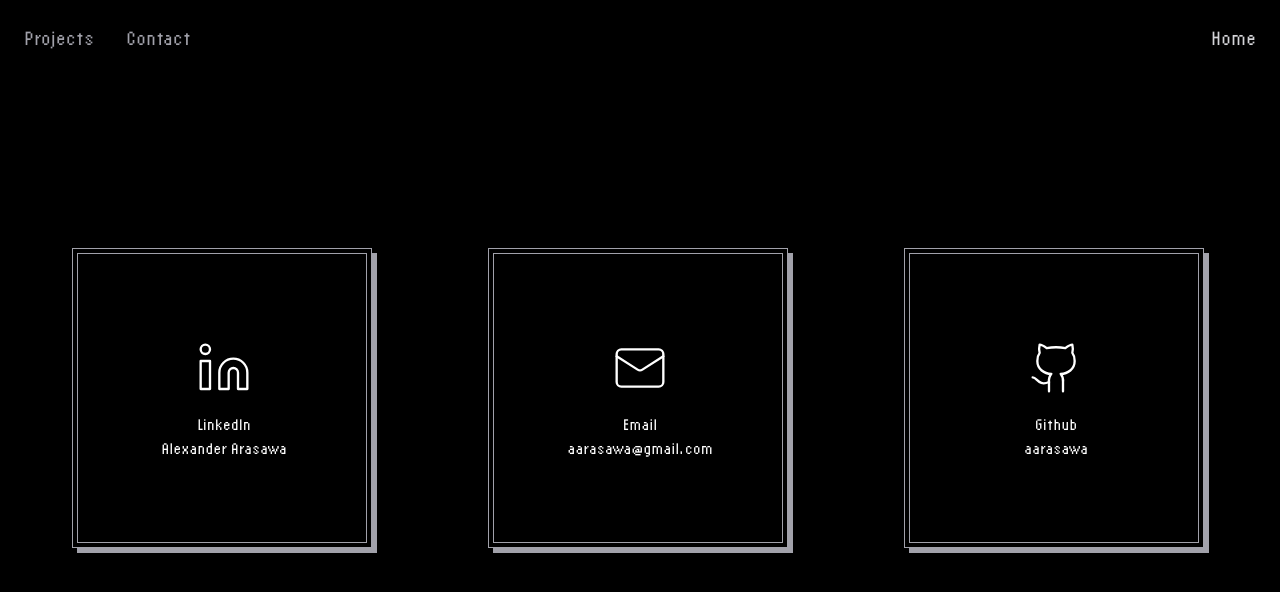
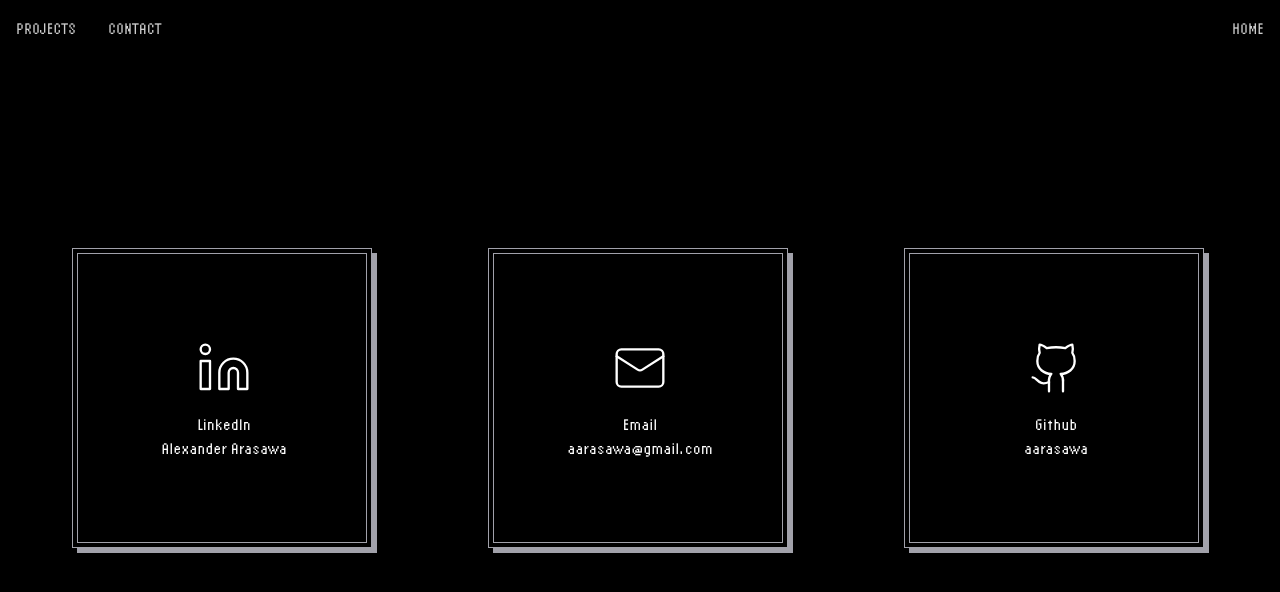
Before and after one commit to aarasawa/aarasawa.dev, a Next.js app: page /contact in a window 1280 px wide. Shown: the top 592 px of the page. Built offline with nearby package versions, Linux system fonts and the light colour scheme.

Commit message:
Commit to work on remotely, styling midway done

```diff
--- /dev/null
+++ b/app/components/Navigation/MobileNavigation/MobileNavigation.module.css
@@ -0,0 +1,67 @@
+.header {
+  position: fixed;
+  top: 0;
+  width: 100%;
+  background: rgba(0, 0, 0, 0.5);
+  border-bottom: 1px solid transparent;
+  backdrop-filter: blur(10px);
+  z-index: 50;
+}
+
+.container {
+  display: flex;
+  justify-content: space-between;
+  align-items: center;
+  padding: 1rem;
+}
+
+.menuButton {
+  color: #ccc;
+  cursor: pointer;
+}
+
+.menuButton:hover {
+  color: #fff;
+}
+
+.menu {
+  position: absolute;
+  font-size: 30px;
+  top: 100%;
+  left: 0;
+  right: 0;
+  background: transparent;
+  padding: 1rem;
+  display: flex;
+  flex-direction: column;
+  align-items: center;
+  z-index: 50;
+}
+
+.menuItem {
+  color: #ccc;
+  margin: 0.5rem 0;
+  text-align: center;
+}
+
+.menuItem:hover {
+  color: #fff;
+}
+
+.backdrop {
+  position: fixed;
+  inset: 0;
+  backdrop-filter: blur(10px);
+  z-index: 40;
+}
+
+.homeButton {
+  color: #ccc;
+  text-decoration: none;
+  margin-right: 1rem;
+  z-index: 100;
+}
+
+.activeTab {
+  font-weight: bold;
+}
--- /dev/null
+++ b/app/components/Navigation/MobileNavigation/MobileNavigation.tsx
@@ -0,0 +1,51 @@
+import React, { useState } from 'react';
+import { Menu, X } from 'lucide-react';
+import Link from 'next/link';
+import styles from './MobileNavigation.module.css';
+
+const MobileNavigation: React.FC = () => {
+  const [isMenuOpen, setIsMenuOpen] = useState(false);
+  const [activeTab, setActiveTab] = useState<string | null>(null);
+
+  const navigation = [
+    { name: 'HOME', href: '/home' },
+    { name: 'PROJECTS', href: '/projects' },
+    { name: 'CONTACT', href: '/contact' },
+  ];
+
+  const toggleMenu = () => {
+    setIsMenuOpen(!isMenuOpen);
+  };
+
+  const handleTabClick = (href: string) => {
+    setActiveTab(href);
+    setIsMenuOpen(false);
+  };
+
+  return (
+    <header className={styles.header}>
+      {isMenuOpen && <div className={styles.backdrop}></div>}
+      <div className={styles.container}>
+        <button className={styles.menuButton} onClick={toggleMenu}>
+          {isMenuOpen ? <X /> : <Menu />}
+        </button>
+        {isMenuOpen && (
+          <div className={styles.menu}>
+            {navigation.map((item) => (
+              <Link
+                key={item.href}
+                href={item.href}
+                className={`${styles.menuItem} ${activeTab === item.href ? styles.activeTab : ''}`}
+                onClick={() => handleTabClick(item.href)}
+              >
+                {item.name}
+              </Link>
+            ))}
+          </div>
+        )}
+      </div>
+    </header>
+  );
+};
+
+export default MobileNavigation;
--- /dev/null
+++ b/app/components/Navigation/Navigation.module.css
@@ -0,0 +1,46 @@
+.header {
+  position: relative;
+}
+
+.backdrop {
+  position: fixed;
+  inset: 0;
+  backdrop-filter: blur(4px);
+}
+
+.navContainer {
+  position: fixed;
+  inset: 0 0 auto;
+  top: 0;
+  backdrop-filter: blur(10px);
+  z-index: 2;
+  border-bottom: 1px solid transparent;
+  transition: background-color 0.3s ease, border-color 0.3s ease;
+}
+
+.navContainerVisible {
+  background-color: rgba(28, 28, 28, 0.5);
+  border-color: rgba(68, 68, 68, 1);
+}
+
+.navContainerHidden {
+  background-color: rgba(28, 28, 28, 0);
+  border-color: transparent;
+}
+
+.container {
+  display: flex;
+  justify-content: space-between;
+  align-items: center;
+  padding: 20px 30px;
+  margin: 0 auto;
+  font-size: 1.25rem;
+}
+
+.button {
+  color: rgba(160, 160, 160, 1);
+}
+
+.buttonHover {
+  color: rgba(240, 240, 240, 1);
+}
--- a/app/components/Navigation/Navigation.tsx
+++ b/app/components/Navigation/Navigation.tsx
@@ -1,29 +1,9 @@
-"use client";
-import { Home, Menu, X } from "lucide-react";
-import Link from 'next/link';
-import React, { useEffect, useRef, useState } from 'react';
-
-const navigation = [
-	{ name: "Projects", href: "/projects"},
-	{ name: "Contact", href: "/contact"},
-];
+import React, { useEffect, useState } from 'react';
+import MobileNavigation from './MobileNavigation/MobileNavigation';
+import WebNavigation from './WebNavigation/WebNavigation';
 
 const Navigation: React.FC = () => {
-  const ref = useRef<HTMLElement>(null);
-	const [isIntersecting, setIntersecting] = useState(true);
   const [isMobile, setIsMobile] = useState(false);
-	const [isMenuOpen, setIsMenuOpen] = useState(false);
-	const [activeTab, setActiveTab] = useState<string | null>(null);
-
-	useEffect(() => {
-		if (!ref.current) return;
-		const observer = new IntersectionObserver(([entry]) =>
-			setIntersecting(entry.isIntersecting),
-		);
-
-		observer.observe(ref.current);
-		return () => observer.disconnect();
-	}, []);
 
   useEffect(() => {
     const handleResize = () => {
@@ -38,92 +18,7 @@ const Navigation: React.FC = () => {
     };
   }, []);
 
-	const toggleMenu = () => {
-		setIsMenuOpen(!isMenuOpen);
-	};
-
-	const handleTabClick = (href: string) => {
-		if (href === activeTab) {
-				setIsMenuOpen(false);
-		}
-		setActiveTab(href);
-	};
-
-	return (
-    <header ref={ref}>
-      {isMenuOpen && <div className="fixed inset-0 backdrop-blur-xl z-40"></div>}
-      <div
-        className={`fixed inset-x-0 top-0 backdrop-blur z-50 border-b ${
-          isIntersecting
-            ? "bg-zinc-900/0 border-transparent"
-            : "bg-zinc-900/500  border-zinc-800"
-        }`}
-      >
-        <div className="container flex items-center justify-between p-6 mx-auto text-xl relative">
-          {isMobile ? (
-            <>
-              <button
-                className="text-zinc-300 hover:text-zinc-100 z-50"
-                onClick={toggleMenu}
-              >
-                {isMenuOpen ? <X onClick={toggleMenu}/> : <Menu onClick={toggleMenu}/>}
-              </button>
-              <div className="relative">
-                {isMenuOpen && (
-                  <div className="absolute top-20 inset-0 flex justify-center items-center z-40">
-                    <div className="flex flex-col items-center gap-4 bg-zinc-900/500 p-4">
-                      {navigation.map((item, index) => (
-                        <React.Fragment key={item.href}>
-                          <Link
-                            href={item.href}
-                            className={`text-zinc-400 hover:text-zinc-100 ${activeTab === item.href ? 'font-bold' : ''}`}
-                            onClick={() => handleTabClick(item.href)}
-                          >
-                            {item.name}
-                          </Link>
-                          {index !== navigation.length - 1 && (
-                            <div className="h-px w-full bg-zinc-600"/>
-                          )}
-                        </React.Fragment>
-                      ))}
-                    </div>
-                  </div>
-                )}
-              </div>
-            </>
-          ) : (
-              <div className="flex justify-between gap-8">
-
-                  {navigation.map((
-                    item
-                  ) => (
-
-                      <Link
-                        key={item.href}
-                        href={item.href}
-                        className="text-zinc-400 hover:text-zinc-100"
-                      >
-                        {item.name}
-                      </Link>
-
-                  ))}
-
-              </div>
-          )}
-
-
-          <Link
-            href="/home"
-            className="text-zinc-300 hover:text-zinc-100 z-50"
-          >
-            Home
-          </Link>
-
-
-        </div>
-      </div>
-    </header>
-  );
+  return isMobile ? <MobileNavigation /> : <WebNavigation />;
 };
 
 export default Navigation;
--- /dev/null
+++ b/app/components/Navigation/WebNavigation/WebNavigation.module.css
@@ -0,0 +1,28 @@
+.header {
+  position: fixed;
+  top: 0;
+  width: 100%;
+  background: rgba(0, 0, 0, 0.5);
+  border-bottom: 1px solid transparent;
+}
+
+.container {
+  display: flex;
+  justify-content: space-between;
+  align-items: center;
+  padding: 1rem;
+}
+
+.navLinks {
+  display: flex;
+  gap: 2rem;
+}
+
+.navItem {
+  color: #ccc;
+  cursor: pointer;
+}
+
+.navItem:hover {
+  color: #fff;
+}
--- /dev/null
+++ b/app/components/Navigation/WebNavigation/WebNavigation.tsx
@@ -0,0 +1,29 @@
+import React from 'react';
+import Link from 'next/link';
+import styles from './WebNavigation.module.css';
+
+const WebNavigation: React.FC = () => {
+  const navigation = [
+    { name: 'PROJECTS', href: '/projects' },
+    { name: 'CONTACT', href: '/contact' },
+  ];
+
+  return (
+    <header className={styles.header}>
+      <div className={styles.container}>
+        <div className={styles.navLinks}>
+          {navigation.map((item) => (
+            <Link key={item.href} href={item.href} className={styles.navItem}>
+              {item.name}
+            </Link>
+          ))}
+        </div>
+        <Link href="/home" className={styles.navItem}>
+          HOME
+        </Link>
+      </div>
+    </header>
+  );
+};
+
+export default WebNavigation;
--- a/app/components/ProjectPage/MobileView/MobileProjectsView.module.css
+++ b/app/components/ProjectPage/MobileView/MobileProjectsView.module.css
@@ -2,6 +2,7 @@
   display: flex;
   flex-direction: column;
   height: 100%;
+  padding: 10px;
 }
 
 .navigation {
--- a/app/components/ProjectPage/WebDosTabs/WebDosTabs.module.css
+++ b/app/components/ProjectPage/WebDosTabs/WebDosTabs.module.css
@@ -25,7 +25,7 @@
   display: flex;
   flex-grow: 1;
   width: 100%;
-  overflow-y: auto;
+  height: 100%;
 }
 
 .tabs {
--- a/app/components/ProjectPage/WebView/WebProjectsView.module.css
+++ b/app/components/ProjectPage/WebView/WebProjectsView.module.css
@@ -1,8 +1,10 @@
 .container {
   display: flex;
   flex-direction: column;
-  height: 100vh;
-  padding: 20px;
+  padding-top: 0px;
+  padding-left: 30px;
+  padding-right: 30px;
+  padding-bottom: 30px;
 }
 
 .navigation {
```
Lines whose indentation alone changed are shown as unchanged.
